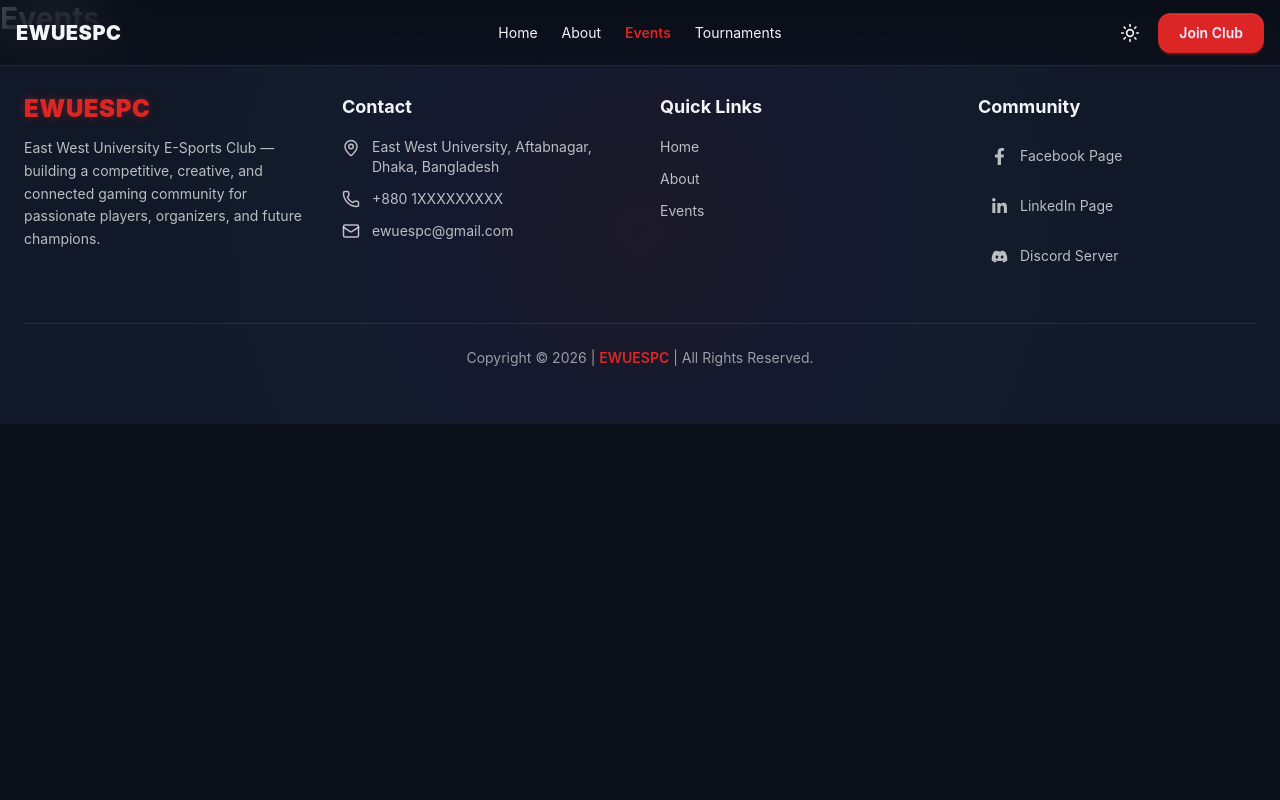
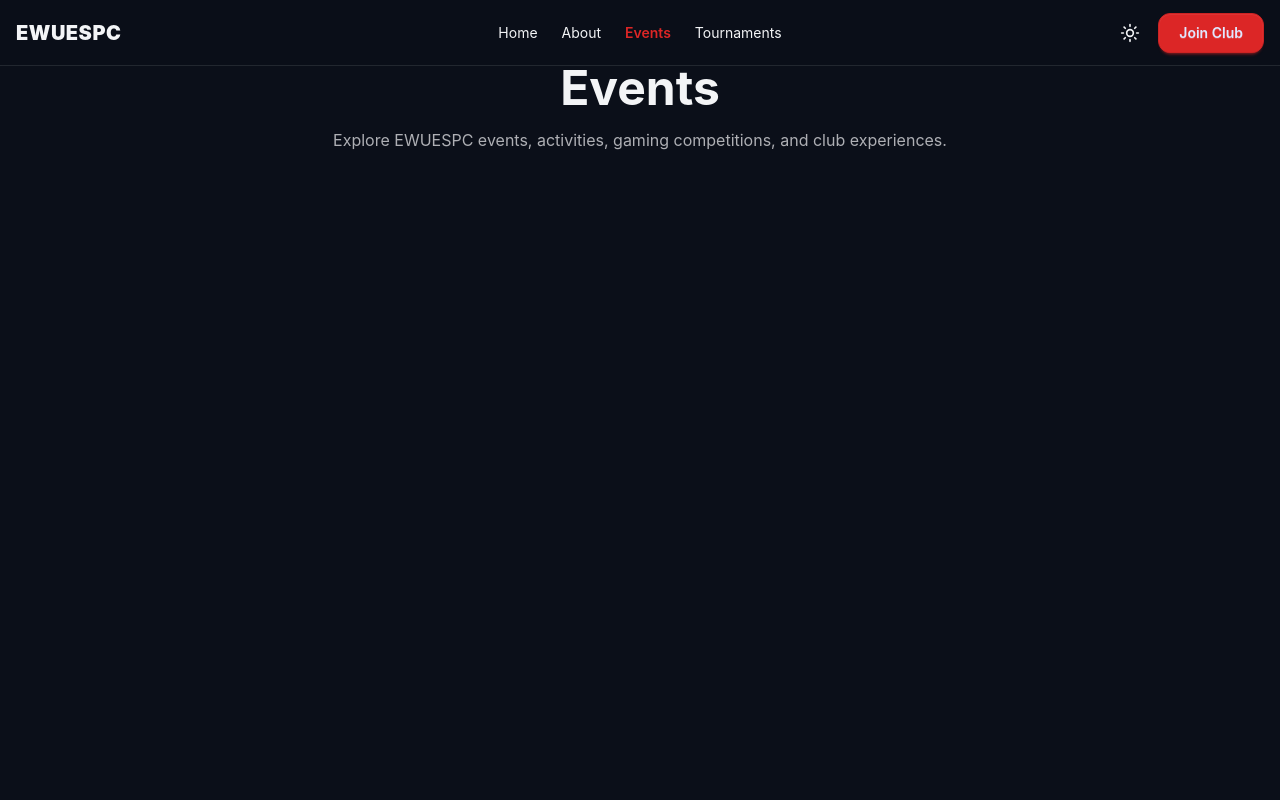
Before and after one commit to Taoshif1/EWUESPC-client, a React (Vite) app: page /events in a window 1280 px wide. Shown: the top 800 px of the page. Built offline with nearby package versions, Linux system fonts and the light colour scheme.

Commit message:
fix: resolve route and page export issues

```diff
--- a/src/components/home/HeroCarousel.jsx
+++ b/src/components/home/HeroCarousel.jsx
@@ -4,7 +4,7 @@ import { AnimatePresence, motion } from "framer-motion";
 import { ChevronLeft, ChevronRight } from "lucide-react";
 
 import gameVdo1 from "../../assets/gameVdo1.mp4";
-import gameVdo2 from "../../assets/gameVdo2.mp4";
+import gameVdo2 from "../../assets/gamevdo2.mp4";
 import gameVdo3 from "../../assets/gameVdo3.mp4";
 
 const slides = [
--- a/src/pages/About.jsx
+++ b/src/pages/About.jsx
@@ -1,11 +1,23 @@
-import React from 'react';
+import { Helmet } from "react-helmet-async";
 
-const About = () => {
-    return (
-        <div>
-            <h1 className='font-bold text-3xl'>About</h1>
+export const About = () => {
+  return (
+    <>
+      <Helmet>
+        <title>EWUESPC | About</title>
+      </Helmet>
+
+      <section className="min-h-screen px-6 py-16">
+        <div className="mx-auto max-w-5xl text-center">
+          <h1 className="text-4xl font-bold md:text-5xl">About EWUESPC</h1>
+          <p className="mt-4 text-base-content/70">
+            Learn more about East West University E-Sports Club, our mission,
+            community, and vision.
+          </p>
         </div>
-    );
+      </section>
+    </>
+  );
 };
 
 export default About;
--- a/src/pages/Events.jsx
+++ b/src/pages/Events.jsx
@@ -1,11 +1,23 @@
-import React from 'react';
+import { Helmet } from "react-helmet-async";
 
-const Events = () => {
-    return (
-        <div>
-            <h1 className='font-bold text-3xl'>Events</h1>
+export const Events = () => {
+  return (
+    <>
+      <Helmet>
+        <title>EWUESPC | Events</title>
+      </Helmet>
+
+      <section className="min-h-screen px-6 py-16">
+        <div className="mx-auto max-w-5xl text-center">
+          <h1 className="text-4xl font-bold md:text-5xl">Events</h1>
+          <p className="mt-4 text-base-content/70">
+            Explore EWUESPC events, activities, gaming competitions, and club
+            experiences.
+          </p>
         </div>
-    );
+      </section>
+    </>
+  );
 };
 
 export default Events;
--- a/src/router/router.jsx
+++ b/src/router/router.jsx
@@ -23,7 +23,7 @@ export const router = createBrowserRouter([
         path: "events",
         Component: Events,
       },
-            {
+      {
         path: "tournaments",
         Component: Tournament,
       },
```
Also changed, not shown: 1 other file (tests, documents, lock files or other folders).
